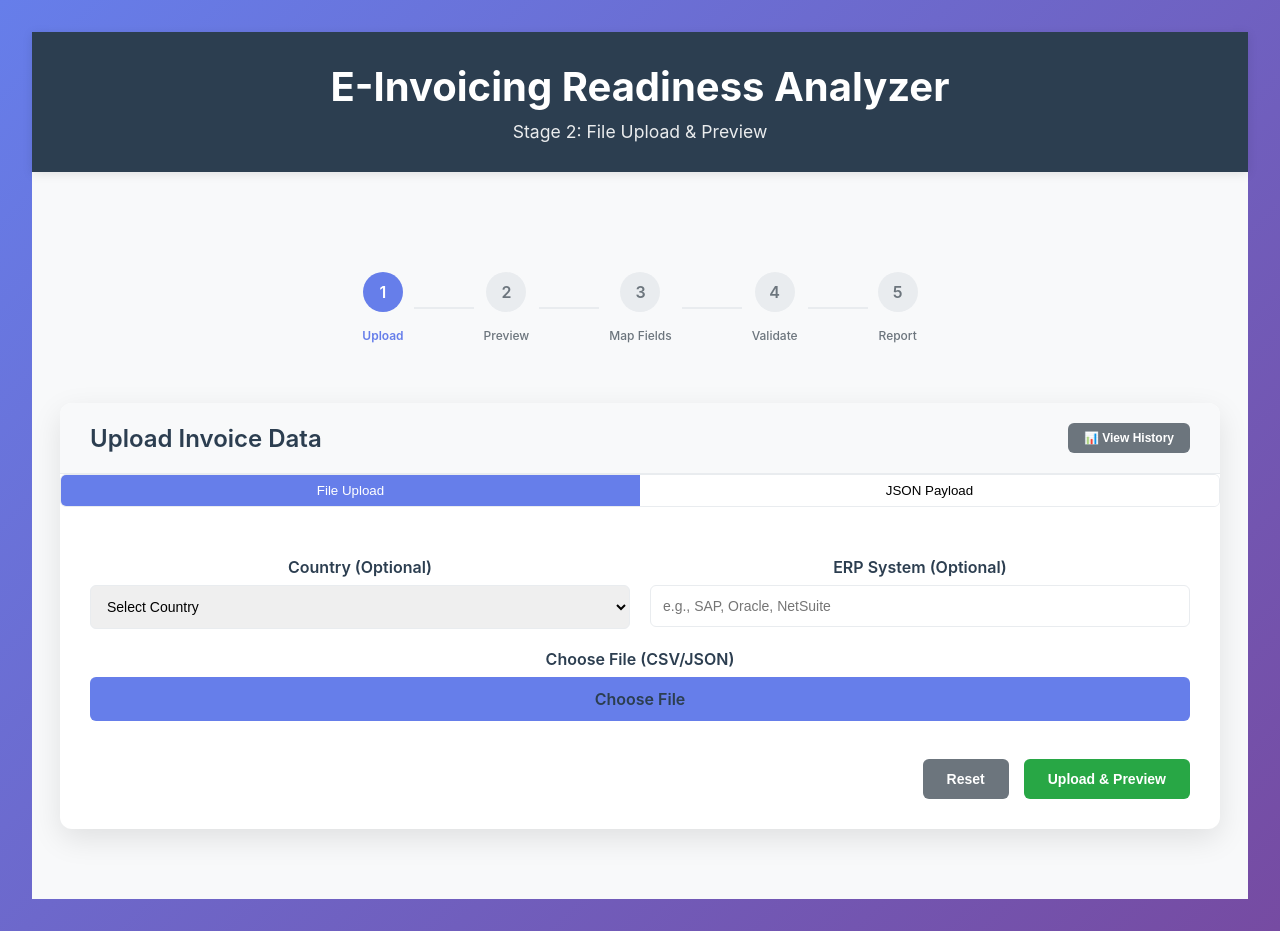
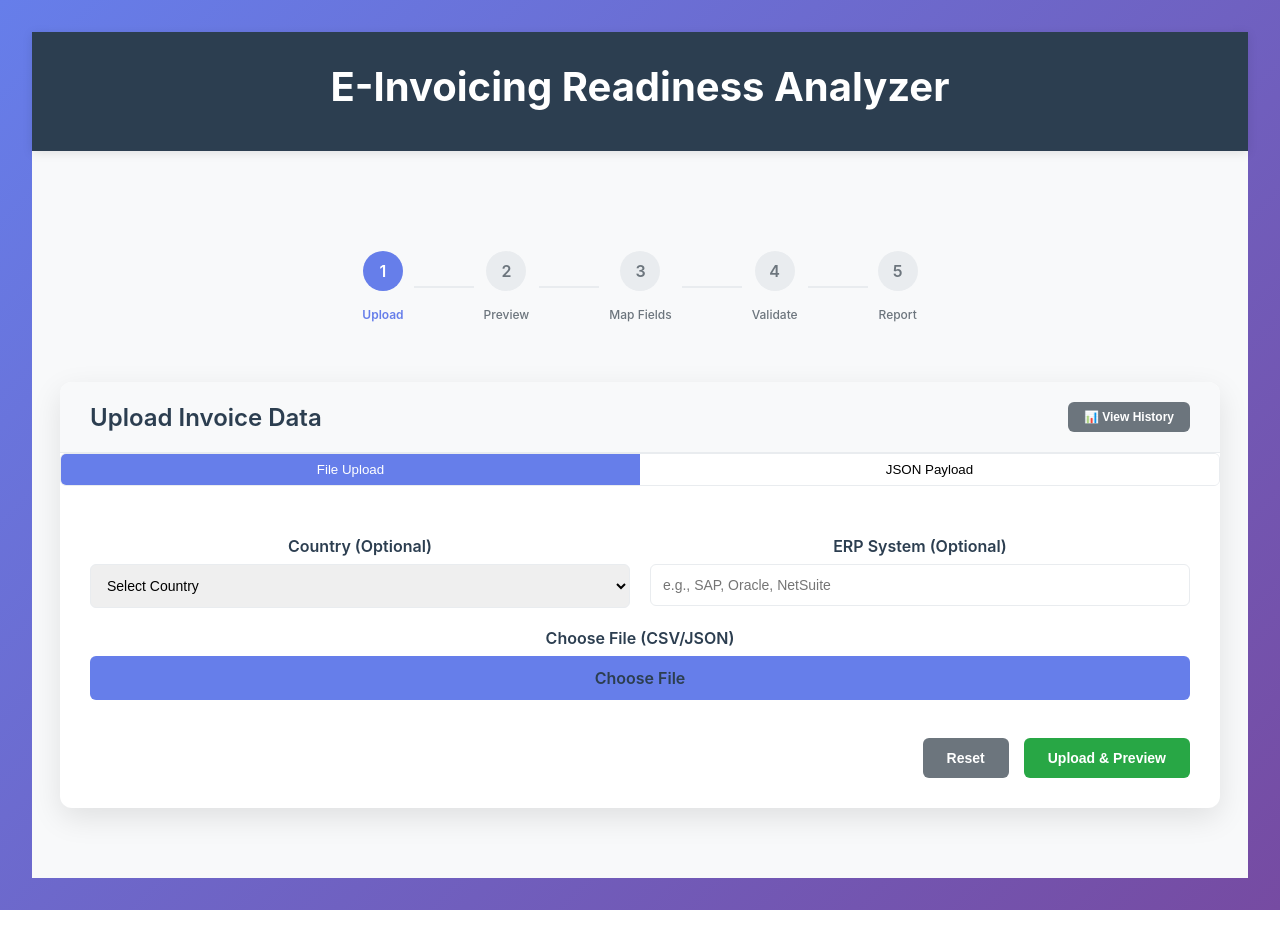
Before and after one commit to surendra123-ops/E-Invoicing-Readiness-Gap-Analyzer, a React (Vite) app in the folder frontend/: page / in a window 1280 px wide. After the commit the page ends 910 px from the top, so only its background shows below. Built offline with nearby package versions, Linux system fonts and the light colour scheme.

Commit message:
deployment issues 1.,

```diff
--- a/frontend/src/components/Header.jsx
+++ b/frontend/src/components/Header.jsx
@@ -6,7 +6,6 @@ const Header = () => {
       <div className="container">
         <div className="header-content">
           <h1 className="header-title">E-Invoicing Readiness Analyzer</h1>
-          <p className="header-subtitle">Stage 2: File Upload & Preview</p>
         </div>
       </div>
     </header>
```
